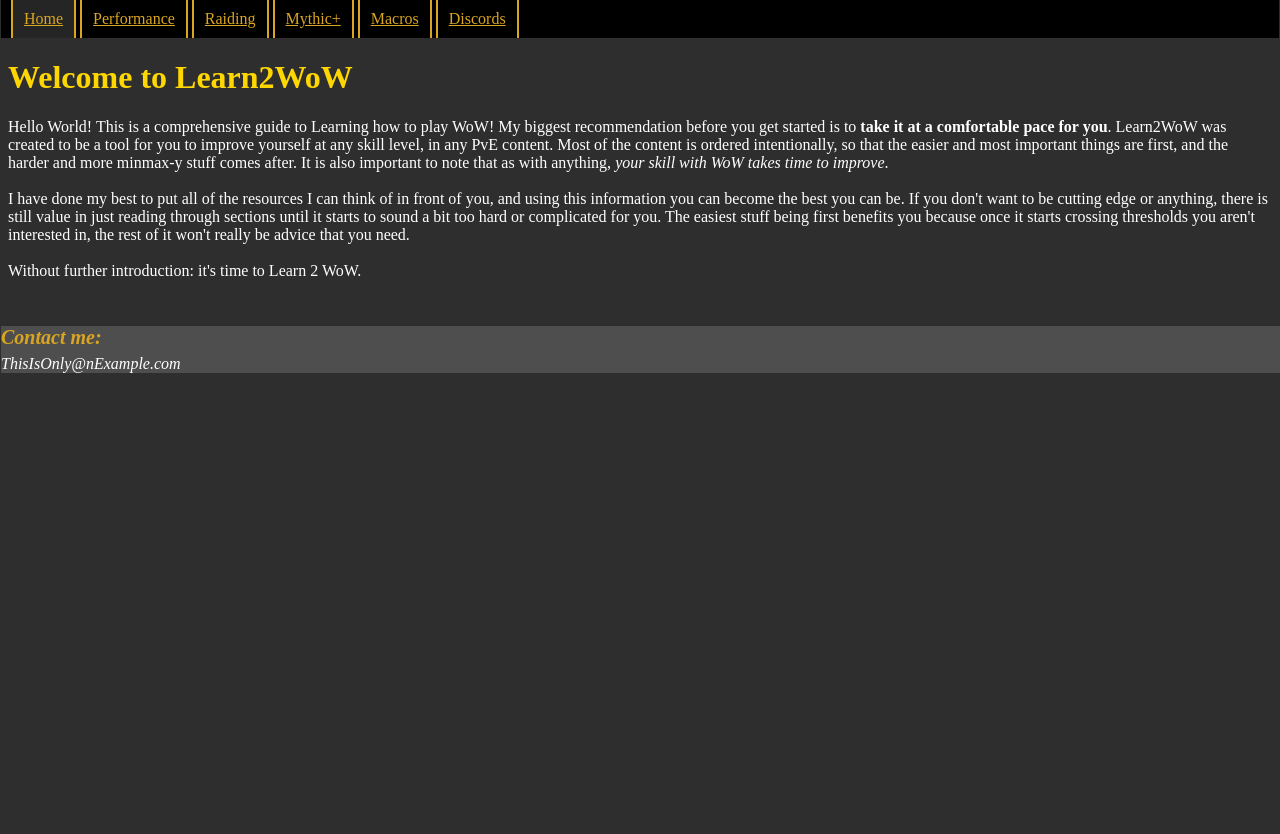
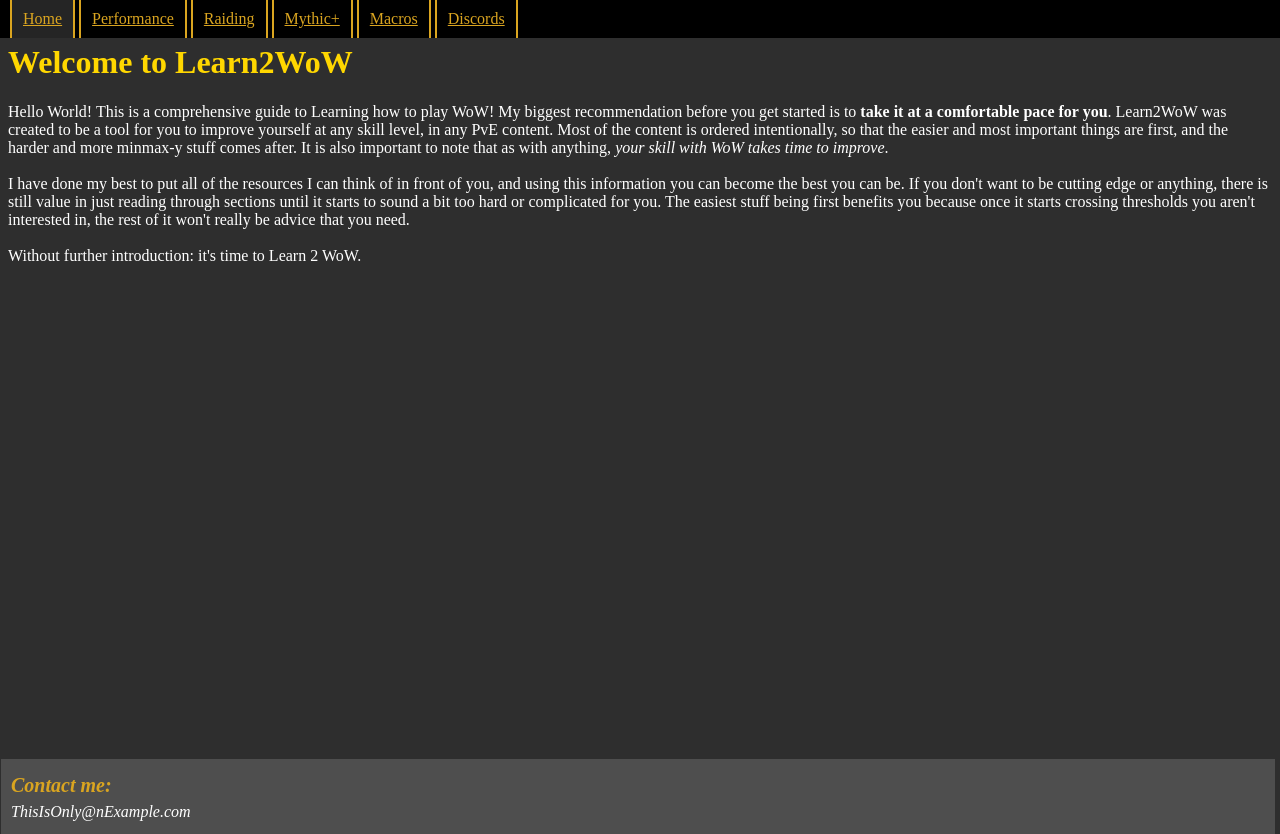
Before and after one commit to Codrius/AdVUEntures, a plain HTML site: page index.html in a window 1280 px wide. Before the commit the page ends 800 px from the top, so only its background shows below. Drawn offline with Linux system fonts and the light colour scheme.

Commit message:
Adjusted navmenu/footer styles
Set navmenu position to fixed top, added padding to compensate.

Set footer to absolute bottom, added padding to compensate.

```diff
--- a/index.html
+++ b/index.html
@@ -2,6 +2,7 @@
 <html lang="en">
   <head>
     <meta charset="utf-8">
+    <meta name="viewport" content="width=device-width; initial-scale=1.0;">
     <title>Learn2WoW - Home</title>
     <link rel="stylesheet" href="styles.css">
   </head>
--- a/styles.css
+++ b/styles.css
@@ -1,6 +1,9 @@
 body {
+    padding-top: 15px;
     background-color: rgb(46, 46, 46);
     color: rgb(255, 255, 255);
+    position: relative;
+    min-height: 100vh;
 }
 
 h1 {
@@ -16,6 +19,7 @@
 h6 {
     color: goldenrod;
     font-size: 20px;
+    margin-top: 15px;
     margin-bottom: -10px;
 }
 
@@ -24,9 +28,10 @@
 }
 
 .topnav {
-    margin-top: -8px;
-    margin-left: -7px;
-    margin-right: -7px;
+    position:fixed;
+    top: 0;
+    left: 0;
+    right: 0;
     padding: 10px;
     background-color: black;
     overflow: hidden;
@@ -49,9 +54,19 @@
     background-color: rgb(94, 94, 94)
 }
 
-footer {
+main {
+    padding-bottom: 75px;
+}
+
+address {
+    padding-left: 10px;
     margin-left: -7px;
-    margin-right: -8px;
     margin-bottom: -11px;
     background-color: rgb(78, 78, 78);
+    position: absolute;
+    bottom: 0;
+    left: 0;
+    right: 0;
+    width: 100%;
+    height: 75px;
 }
```
